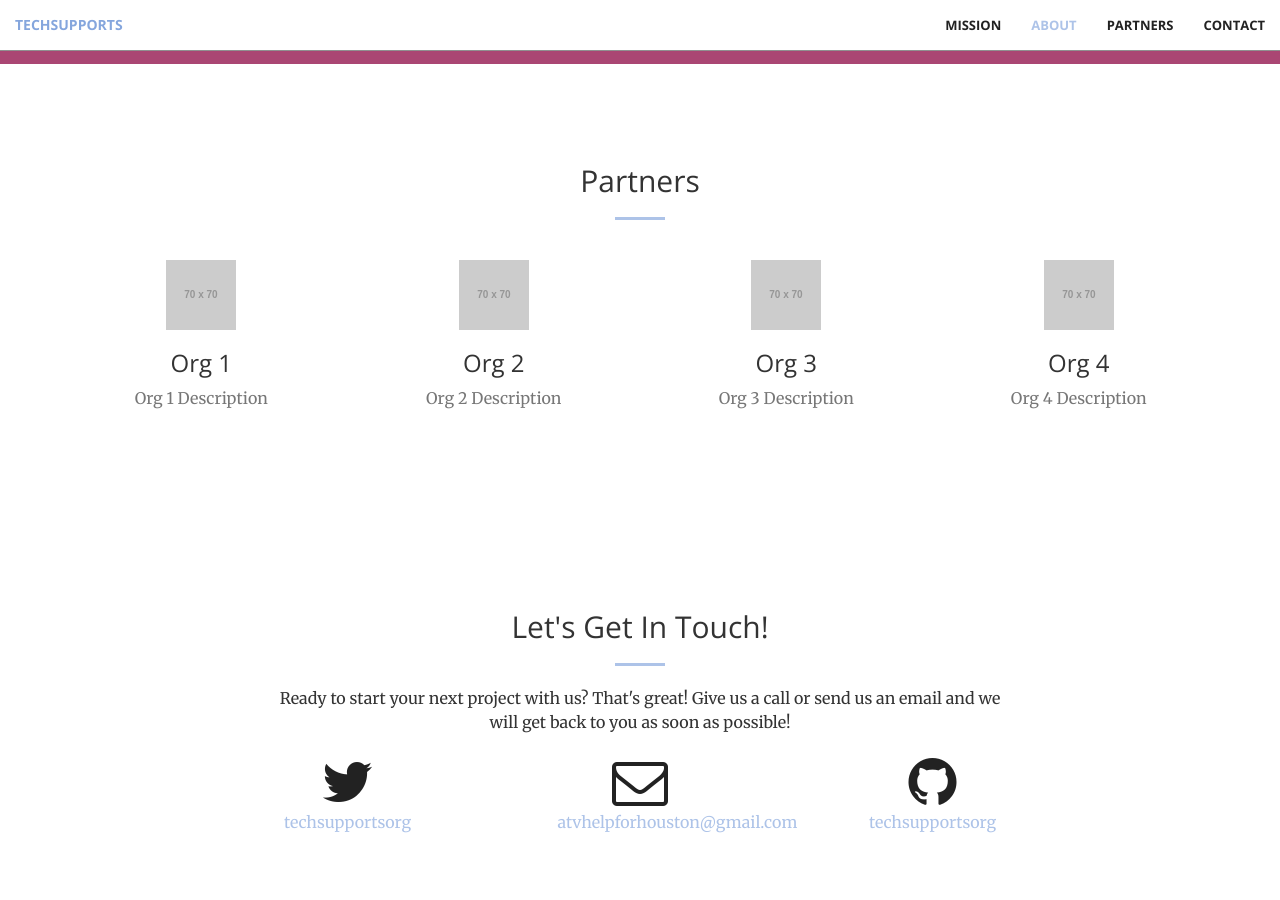
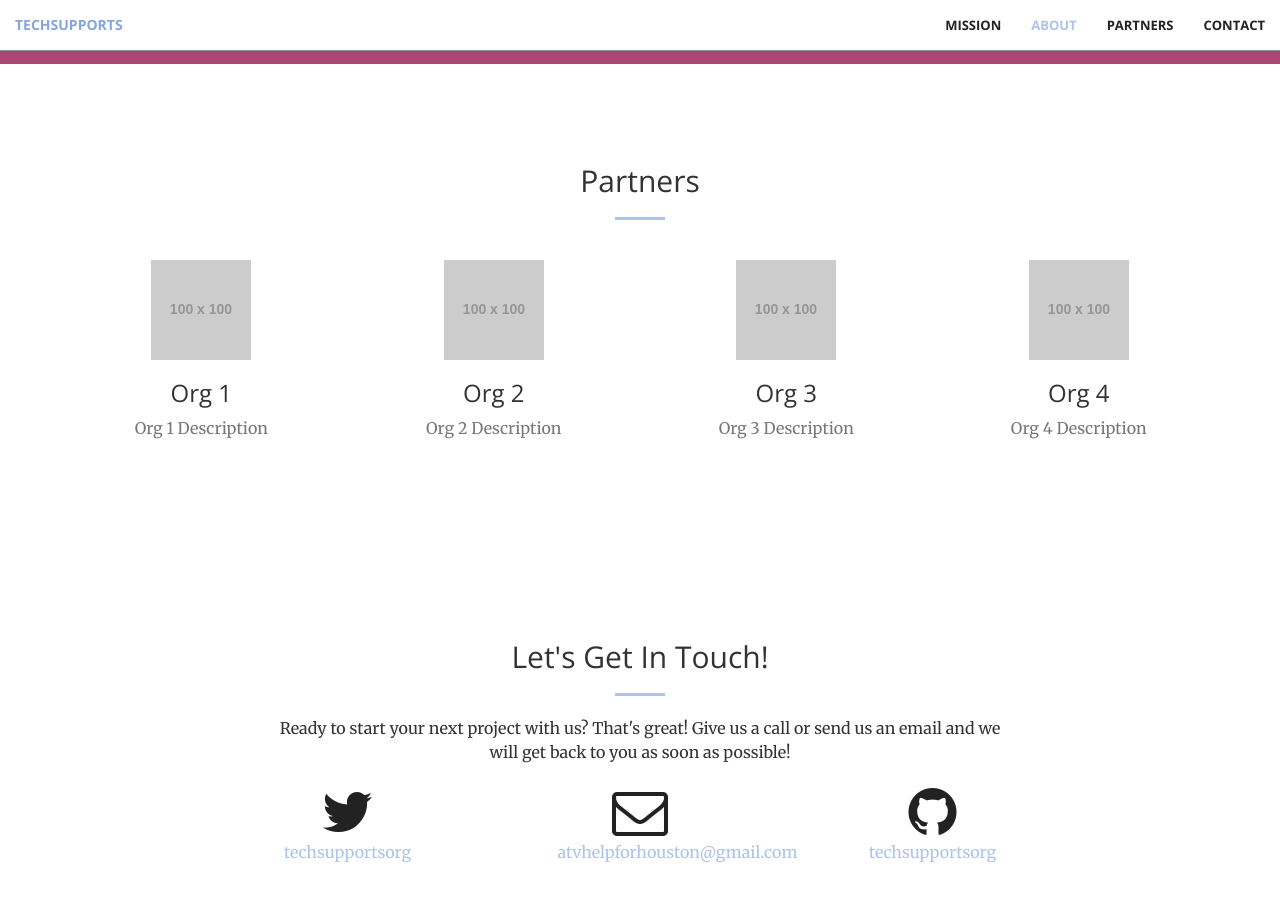
Before and after one commit to TechSupportsOrg/techsupportsorg.github.io, a Jekyll site: the page built from index.html, in a window 1280 px wide and 900 px high, scrolled down 1501 px. Built offline with Jekyll 4.4.1, drawn with Linux system fonts in a browser that asks for light colours.

Commit message:
Alright, done messing w/ images

```diff
--- a/_includes/partners.html
+++ b/_includes/partners.html
@@ -11,28 +11,28 @@
         <div class="row">
             <div class="col-lg-3 col-md-6 text-center">
                 <div class="service-box">
-                    <img src="http://via.placeholder.com/70x70">
+                    <img src="http://via.placeholder.com/100x100">
                     <h3>Org 1</h3>
                     <p class="text-muted">Org 1 Description</p>
                 </div>
             </div>
             <div class="col-lg-3 col-md-6 text-center">
                 <div class="service-box">
-                    <img src="http://via.placeholder.com/70x70">
+                    <img src="http://via.placeholder.com/100x100">
                     <h3>Org 2</h3>
                     <p class="text-muted">Org 2 Description</p>
                 </div>
             </div>
             <div class="col-lg-3 col-md-6 text-center">
                 <div class="service-box">
-                    <img src="http://via.placeholder.com/70x70">
+                    <img src="http://via.placeholder.com/100x100">
                     <h3>Org 3</h3>
                     <p class="text-muted">Org 3 Description</p>
                 </div>
             </div>
             <div class="col-lg-3 col-md-6 text-center">
                 <div class="service-box">
-                    <img src="http://via.placeholder.com/70x70">
+                    <img src="http://via.placeholder.com/100x100">
                     <h3>Org 4</h3>
                     <p class="text-muted">Org 4 Description</p>
                 </div>
--- a/_sass/_base.scss
+++ b/_sass/_base.scss
@@ -234,8 +234,8 @@ header {
         margin-bottom: 0;
     }
     img {
-        max-height:70px;
-        max-width:70px;
+        max-height:100px;
+        max-width:100px;
     }
 }
 
```
